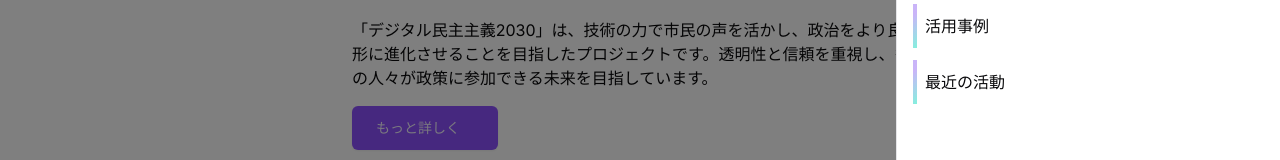
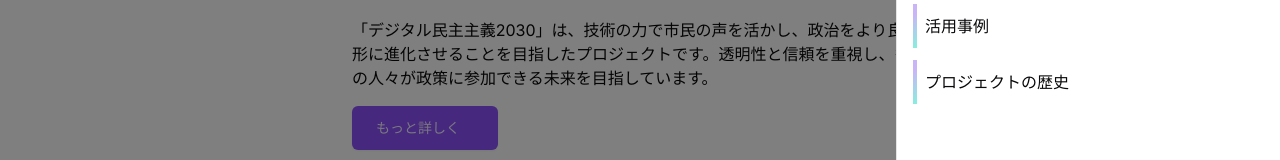
Before and after one commit to moai-redcap/dd2030website, a Next.js app: page / in a window 1280 px wide. Both pictures are taken after a click on the button 1242 px from the left and 28 px from the top of the page. Shown: the part 344-504 px from the top of the page. Built offline with nearby package versions, Linux system fonts and the light colour scheme; some icons are missing; a web font is replaced by a local one.

Commit message:
活動履歴のリンクを /activity から /history に変更

```diff
--- a/components/Header.tsx
+++ b/components/Header.tsx
@@ -130,13 +130,13 @@ export function Header() {
                   </div>
                 </Link>
                 <Link
-                  href="/activity"
+                  href="/history"
                   className="w-full h-11 flex gap-2 flex-wrap"
                   onClick={handleLinkClick}
                 >
                   <div className="gradient w-1"></div>
                   <div className="w-[calc(100%-12px)] flex items-center">
-                    <div>最近の活動</div>
+                    <div>プロジェクトの歴史</div>
                   </div>
                 </Link>
               </div>
```
